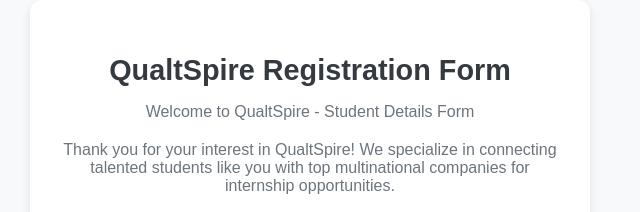
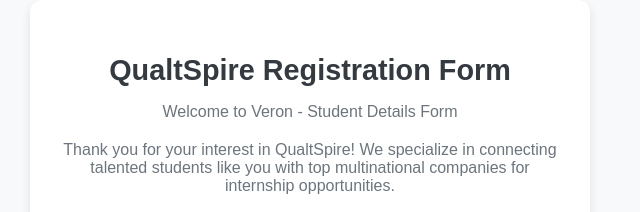
Before and after one commit to kaulkaran/register, a plain HTML site: page index.html in a window 1280 px wide. Shown: the top 212 px of the page, 330-970 px from the left. Drawn offline with Linux system fonts and the light colour scheme.

Commit message:
Update index.html

```diff
--- a/index.html
+++ b/index.html
@@ -3,7 +3,7 @@
 <head>
     <meta charset="UTF-8">
     <meta name="viewport" content="width=device-width, initial-scale=1.0">
-    <title>QualtSpire Registration Form</title>
+    <title>Veron Registration Form</title>
     <style>
         body {
             font-family: Arial, sans-serif;
@@ -96,7 +96,7 @@
 <body>
     <div class="container">
         <h2>QualtSpire Registration Form</h2>
-        <p>Welcome to QualtSpire - Student Details Form</p>
+        <p>Welcome to Veron - Student Details Form</p>
         <p>Thank you for your interest in QualtSpire! We specialize in connecting talented students like you with top multinational companies for internship opportunities.</p>
         <p>Please fill out this form with accurate and up-to-date details to help us match you with the best opportunities. Your information will remain confidential and will only be shared with potential employers for relevant internship roles.</p>
         <p>Let’s build your future together!</p>
```
